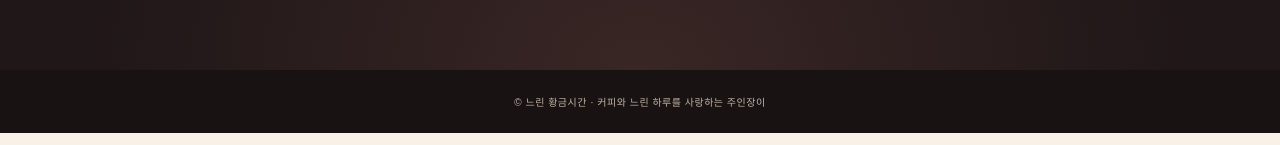
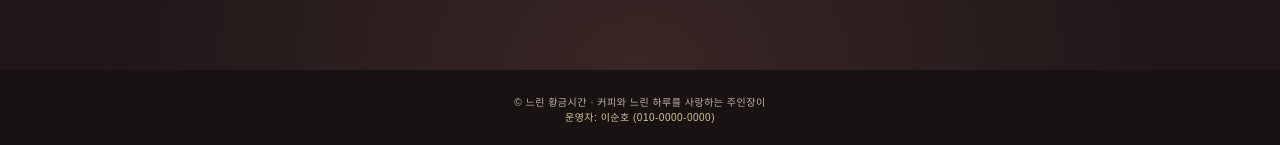
Before and after one commit to c2hxxu/week11-bp, a plain HTML site: page index.html in a window 1280 px wide. Shown: the part 2529-2674 px from the top of the page. Drawn offline with Linux system fonts and the light colour scheme.

Commit message:
카페 운영자 정보 추가
Co-authored-by: Copilot <223556219+Copilot@users.noreply.github.com>

```diff
--- a/index.html
+++ b/index.html
@@ -599,6 +599,15 @@
             letter-spacing: .05em;
         }
 
+        .site-footer p {
+            margin: 0;
+        }
+
+        .operator-info {
+            margin-top: 9px;
+            color: #d7c397;
+        }
+
         @media (max-width: 760px) {
             html {
                 scroll-padding-top: 68px;
@@ -924,7 +933,8 @@
     </main>
 
     <footer class="site-footer">
-        © 느린 황금시간 · 커피와 느린 하루를 사랑하는 주인장이
+        <p>© 느린 황금시간 · 커피와 느린 하루를 사랑하는 주인장이</p>
+        <p class="operator-info">운영자: 이순호 (010-0000-0000)</p>
     </footer>
 
     <script>
```
